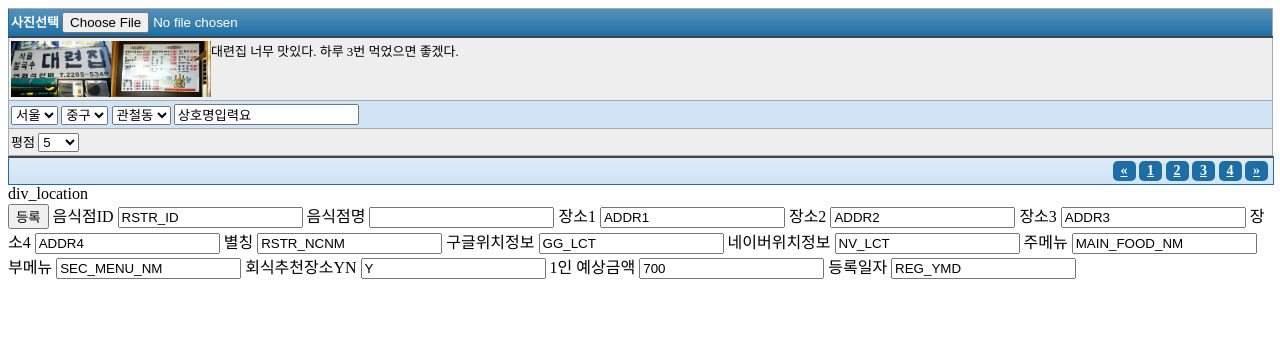
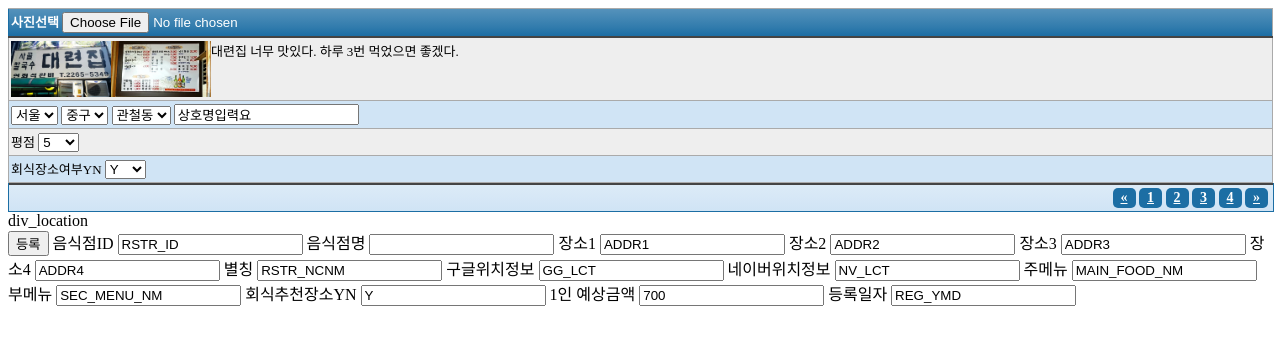
Before and after one commit to kju008/EulZLang, a website: page EulZLang/html/EZL0020.html in a window 1280 px wide. Drawn offline with Linux system fonts and the light colour scheme; no server answers.

Commit message:
커밋해봐

```diff
--- a/EulZLang/html/EZL0020.html
+++ b/EulZLang/html/EZL0020.html
@@ -153,6 +153,24 @@ span.star-prototype > * {
 			</select>
 		</div>
 	</div>
+	<!-- 한줄씩 start-->
+	<div class="divTableRow">
+		<div class="divTableCell" >
+		회식장소여부YN
+			<select id="sl_FAVR_RT" onchange="Fn_getFavrRtStar()">
+				<option >Y</option>
+				<option >4.5</option>
+				<option >4</option>
+				<option >3.5</option>
+				<option >3</option>
+				<option >2.5</option>
+				<option >2</option>
+				<option >1.5</option>
+				<option >1</option>
+			</select>
+		</div>
+	</div>
+	<!-- 한줄씩 end-->
 </div>
 </div>
 <div class="blueTable outerTableFooter">
```
